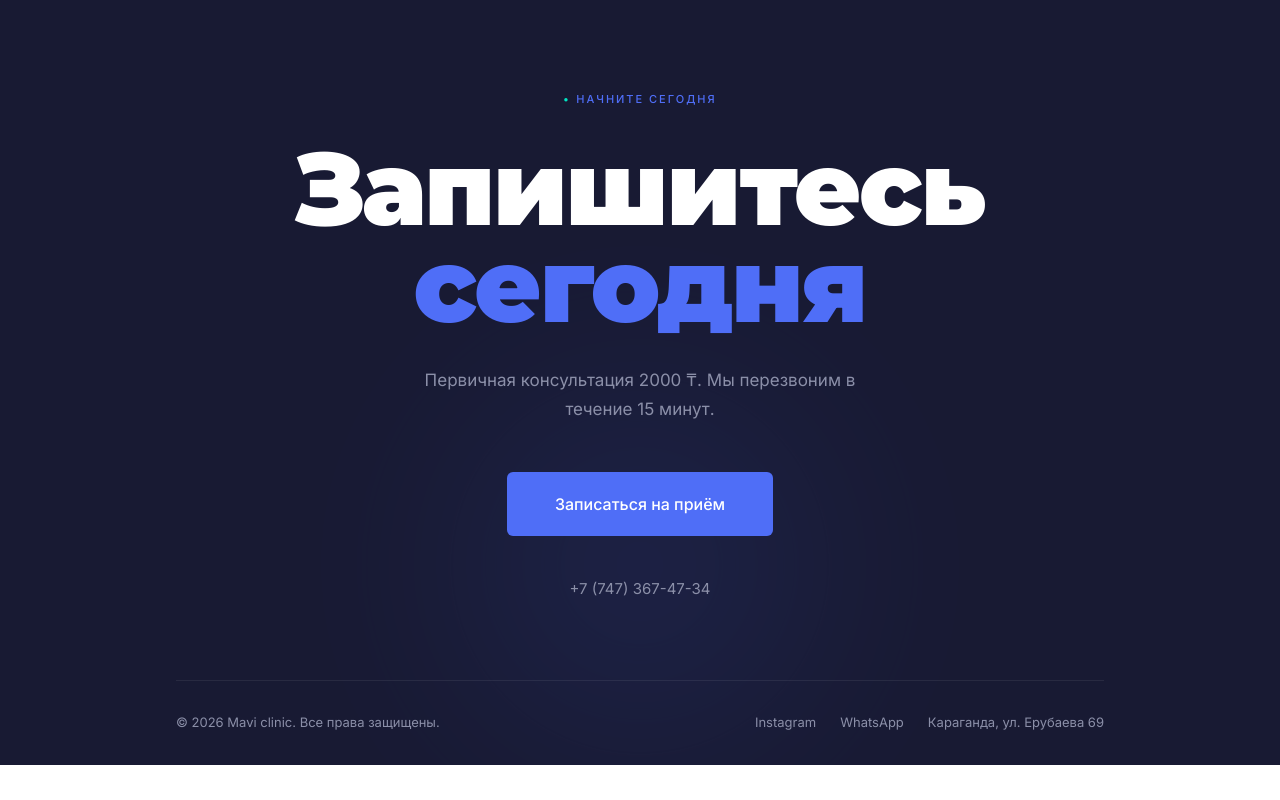
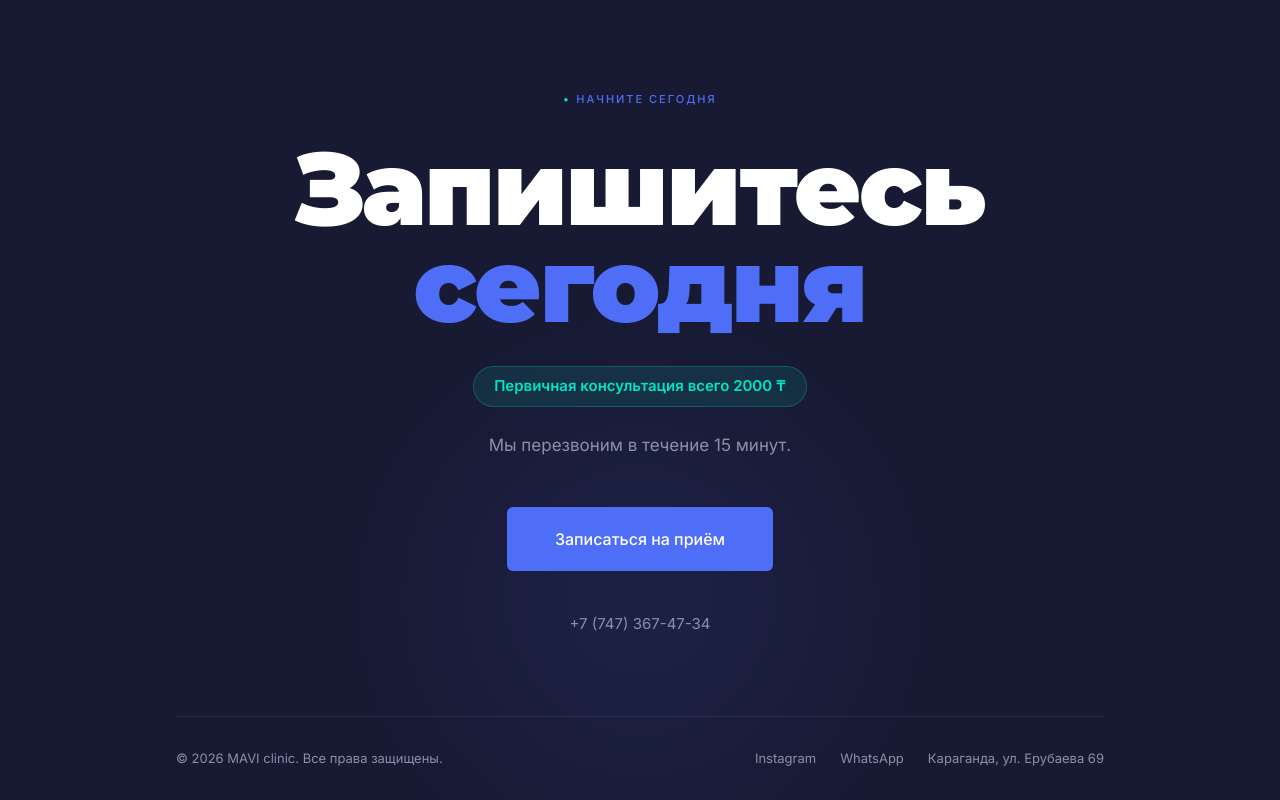
Before and after one commit to aidosgal/mave, a Next.js app: page / in a window 1280 px wide. Shown: the part 6097-6897 px from the top of the page. Before the commit the page ends 6862 px from the top, so only its background shows below. Built offline with nearby package versions, Linux system fonts and the light colour scheme.

Commit message:
feat(cta): make the correct info of clinic

```diff
--- a/app/components/CTA.tsx
+++ b/app/components/CTA.tsx
@@ -102,6 +102,23 @@ export default function CTA() {
             <span style={{ color: "#4F6EF7" }}>сегодня</span>
           </h2>
 
+          <div className="flex justify-center mb-6">
+            <span
+              className="font-sans font-semibold"
+              style={{
+                fontSize: "15px",
+                color: "#00E5C3",
+                background: "rgba(0,229,195,0.1)",
+                border: "1px solid rgba(0,229,195,0.25)",
+                borderRadius: "100px",
+                padding: "8px 20px",
+                display: "inline-block",
+              }}
+            >
+              Первичная консультация всего 2000 ₸
+            </span>
+          </div>
+
           <p
             className="font-sans mb-12 mx-auto"
             style={{
@@ -111,7 +128,6 @@ export default function CTA() {
               maxWidth: "480px",
             }}
           >
-            Первичная консультация 2000 ₸.
             Мы перезвоним в течение 15 минут.
           </p>
 
@@ -160,7 +176,7 @@ export default function CTA() {
           style={{ borderTop: "1px solid rgba(255,255,255,0.07)" }}
         >
           <p className="font-sans" style={{ fontSize: "13px", color: "#8B8FA8" }}>
-            © 2026 Mavi clinic. Все права защищены.
+            © 2026 MAVI clinic. Все права защищены.
           </p>
           <div className="flex items-center gap-6">
             <a
--- a/app/components/Nav.tsx
+++ b/app/components/Nav.tsx
@@ -23,7 +23,7 @@ export default function Nav() {
       <div className="max-w-7xl mx-auto px-6 lg:px-12 flex items-center justify-between h-20">
         <Image
           src="/logo.png"
-          alt="Mavi Dental"
+          alt="MAVI clinic"
           width={160}
           height={54}
           style={{ width: "auto", height: "44px" }}
--- a/app/doctors/[id]/page.tsx
+++ b/app/doctors/[id]/page.tsx
@@ -17,7 +17,7 @@ export async function generateMetadata({
   const doctor = DOCTORS.find((d) => d.id === id);
   if (!doctor) return {};
   return {
-    title: `${doctor.name} — Mavi Dental`,
+    title: `${doctor.name} — MAVI clinic`,
     description: doctor.bio,
   };
 }
--- a/app/layout.tsx
+++ b/app/layout.tsx
@@ -16,7 +16,7 @@ const montserrat = Montserrat({
 });
 
 export const metadata: Metadata = {
-  title: "Mavi Dental — Стоматология нового уровня",
+  title: "MAVI clinic — Стоматология нового уровня",
   description:
     "Современная стоматологическая клиника с передовыми технологиями и индивидуальным подходом к каждому пациенту.",
 };
```
